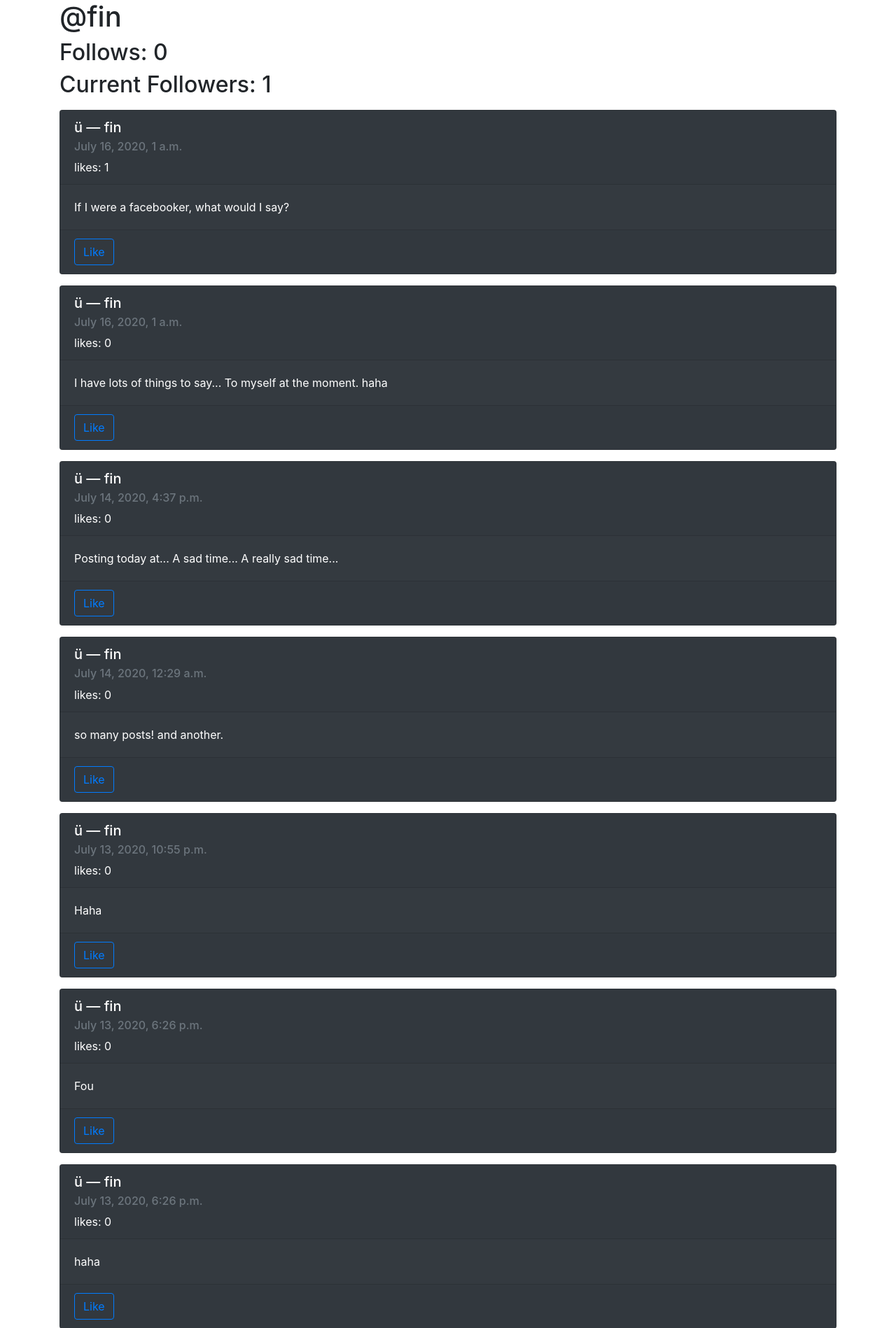
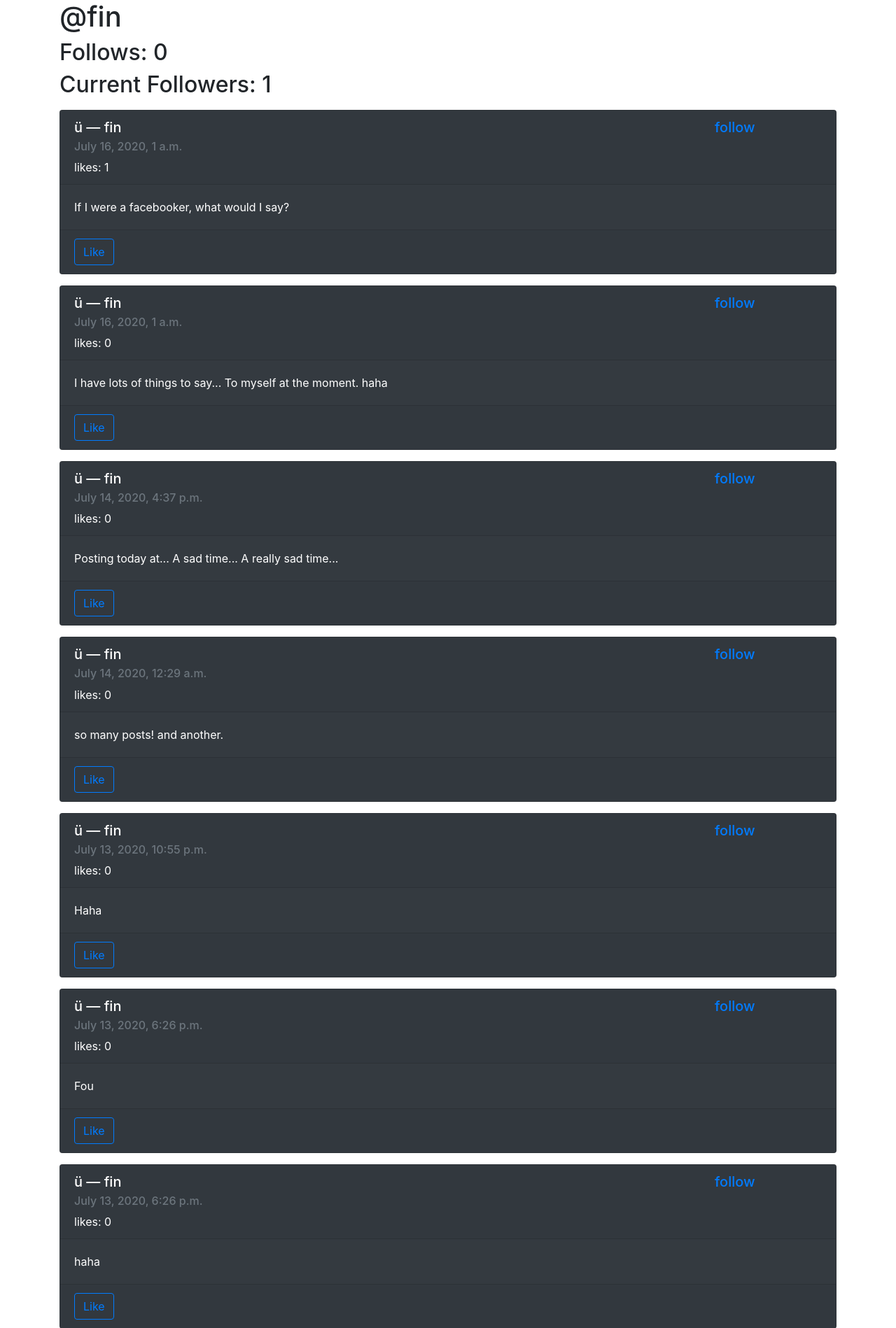
Before and after one commit to fross123/the-u-network, a Django app: a page that uses network/templates/network/post.html in a window 1280 px wide. Shown: the part 56-1954 px from the top of the page at 70% size. Run offline with Django 3.2, Linux system fonts and the light colour scheme; data comes from the database, SQL or seed files in the repository; both versions use the stored data as it was after the commit; some libraries are stand-ins or nearby versions.

```diff
--- a/network/templates/network/post.html
+++ b/network/templates/network/post.html
@@ -1,9 +1,16 @@
 <div class="card text-white bg-dark my-3">
     <div class="card-header">
-        <h5 class="card-title">
-            <a href="{% url 'profile' post.user.username %}" style="color:white">
+        <h5 class="card-title row">
+            <a href="{% url 'profile' post.user.username %}" class="col-sm-10" style="color:white">
                 &uuml; &mdash; {{ post.user.username }}
             </a>
+            {% if post.user in user.following.all %}
+                <a href="{% url 'unfollow' username=post.user.username %}" class="card-link col-sm-2">unfollow</a>
+            {% elif post.user.id is user.id %}
+
+            {% else %}
+                <a href="{% url 'follow' username=post.user.username %}" class="card-link col-sm-2">follow</a>
+            {% endif %}
         </h5>
         <h6 class="card-subtitle mb-2 text-muted">{{ post.date }}</h6>
         <a href="" id="{{ post.id }}"data-toggle="modal" data-target="#likesModal" onClick="getLikes(this.id)" style="color:white">likes:</a> <span href="#" class="likes" id="likes_{{ post.id }}">{{ post.likes.count }}</span>
--- a/network/views.py
+++ b/network/views.py
@@ -76,7 +76,7 @@ def unfollow(request, username):
     to_unfollow = User.objects.get(username=username)
     user = request.user
     to_unfollow.followers.remove(user)
-    return HttpResponseRedirect(reverse("profile", args=[username]))
+    return HttpResponseRedirect(reverse("index"))
 
 @login_required
 def following(request):
```
Also changed, not shown: db.sqlite3.
